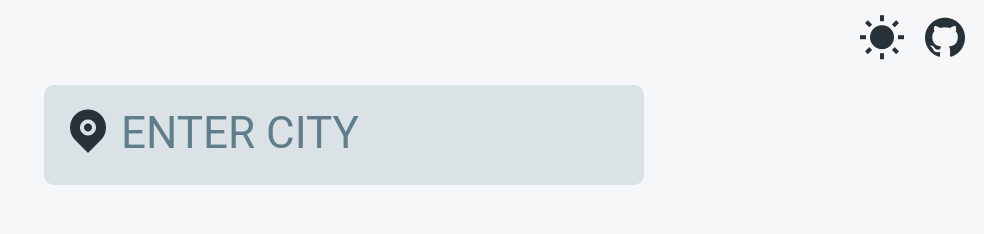
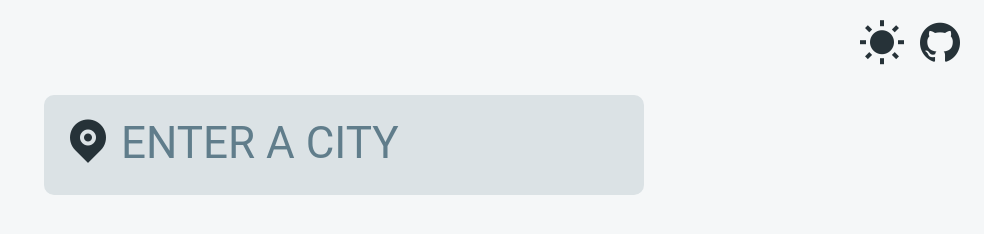
Before and after one commit to parunchxi/JavaScript-Weather-App, a plain HTML site: page index.html in a window 1280 px wide. Shown: the whole page, without its empty margins (296-1280 px from the left). Drawn offline with nearby package versions, Linux system fonts and the light colour scheme.

Commit message:
Update style

```diff
--- a/css/navbar.css
+++ /dev/null
@@ -1,32 +0,0 @@
-nav {
-    height: 75px;
-    padding: 15px;
-    margin-bottom: 10px;
-    display: flex;
-    justify-content: space-between;
-}
-
-nav h1 {
-    font-size: 2rem;
-    color: var(--primary-text-color);
-    align-self: center;
-}
-
-nav .link-group {
-    display: flex;
-    align-items: center;
-    justify-content: center;
-    gap: 15px;
-}
-
-nav .link-group a {
-    text-decoration: none;
-    cursor: pointer;
-    font-size: 3rem;
-    color: var(--primary-text-color);
-}
-
-nav .link-group a:hover {
-    color: var(--secondary-text-color);
-    transition: color .3s;
-}
--- a/css/style.css
+++ b/css/style.css
@@ -1,3 +1,38 @@
+/* Navbar */
+nav {
+    height: 85px;
+    padding: 20px;
+    margin-bottom: 10px;
+    display: flex;
+    justify-content: space-between;
+}
+
+nav h1 {
+    font-size: 2rem;
+    color: var(--primary-text-color);
+    align-self: center;
+}
+
+nav .link-group {
+    display: flex;
+    align-items: center;
+    justify-content: center;
+    gap: 10px;
+}
+
+nav .link-group a {
+    text-decoration: none;
+    cursor: pointer;
+    font-size: 3rem;
+    color: var(--primary-text-color);
+}
+
+nav .link-group a:hover {
+    color: var(--secondary-text-color);
+    transition: color .3s;
+}
+
+/* Main */
 .container {
     width: 100%;
 }
--- a/index.html
+++ b/index.html
@@ -8,7 +8,6 @@
     <title>Weather App</title>
     <link rel="icon" type="image/icon" href="img/favicon.svg">
     <link rel="stylesheet" href="css/theme.css">
-    <link rel="stylesheet" href="css/navbar.css">
     <link rel="stylesheet" href="css/style.css">
     <link href="https://cdn.jsdelivr.net/npm/remixicon@3.2.0/fonts/remixicon.css" rel="stylesheet">
 </head>
@@ -18,14 +17,14 @@
         <h1></h1>
         <div class="link-group">
             <a id="change_theme"><i class="ri-sun-fill"></i></a>
-            <a id="github" href="https://github.com/parunchxi/"><i class="ri-github-fill"></i></a>
+            <a id="github" href="https://github.com/parunchxi/JavaScript-Weather-App"><i class="ri-github-fill"></i></a>
         </div>
     </nav>
     <div class="container">
         <div class="card">
             <div class="search">
                 <i class="ri-map-pin-fill location-icon"></i>
-                <input type="text" id="city" placeholder="Enter city">
+                <input type="text" id="city" placeholder="Enter a city">
             </div>
             <div id="weather_box" class="weather fade">
                 <img src="" id="weather_icon" draggable="false">
--- a/js/script.js
+++ b/js/script.js
@@ -50,6 +50,12 @@ searchCity.addEventListener('change', (() => {
     saveCity();
 }));
 
+searchCity.addEventListener('input', (() => {
+    if (searchCity.value === '') {
+        hide();
+    }
+}));
+
 // Show weather
 const weatherIcon = document.getElementById('weather_icon');
 const weatherTemperature = document.getElementById('temperature');
```
